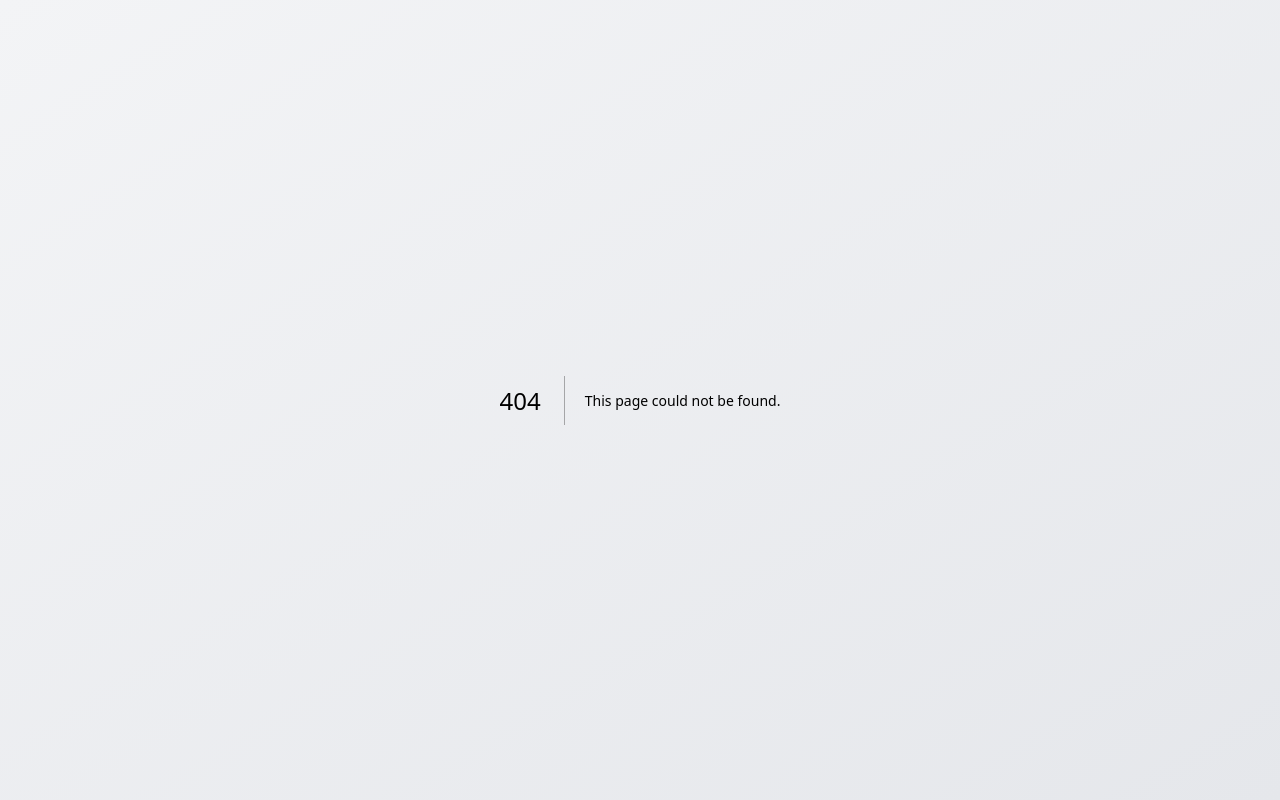
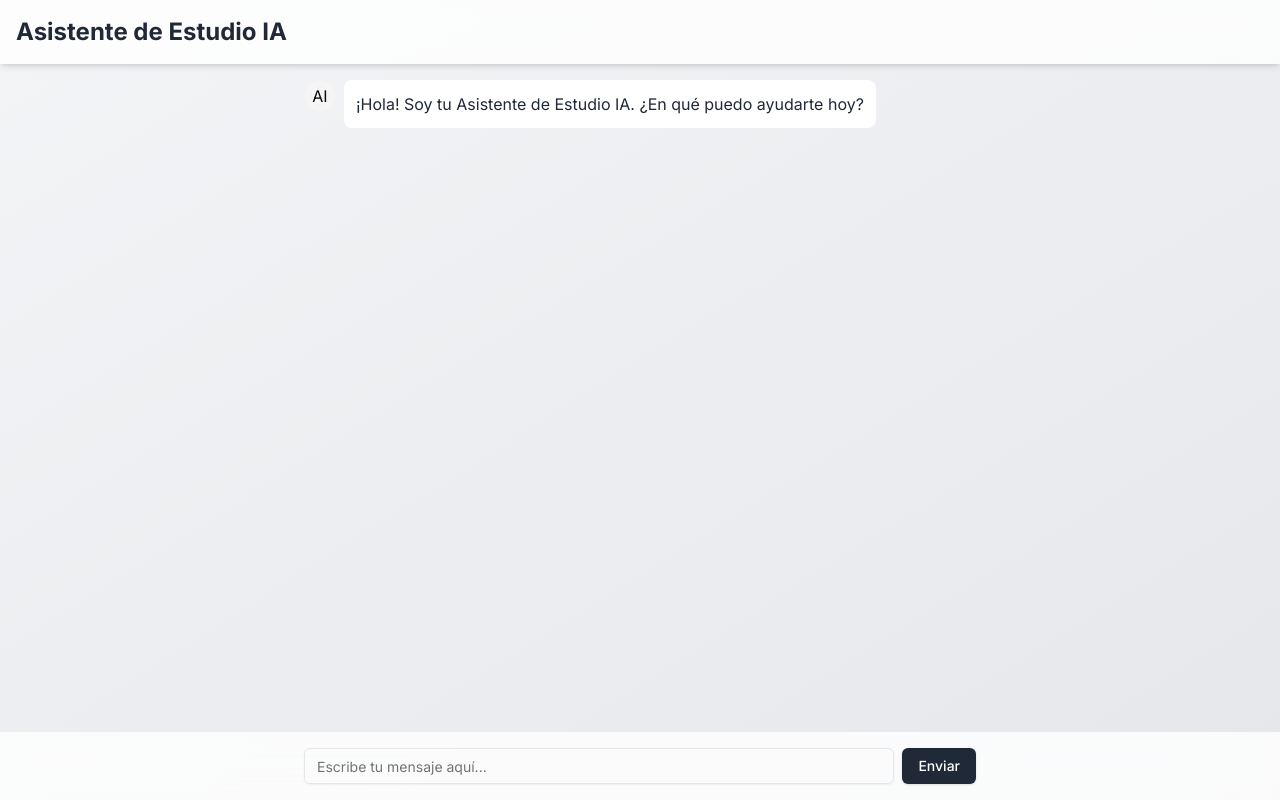
Before and after one commit to HoltzTomas/co-eng, a Next.js app: page /dashboard in a window 1280 px wide. Before the commit this address had no page. Built offline with nearby package versions, Linux system fonts and the light colour scheme.

Commit message:
Forgot to add files on last commit

```diff
--- /dev/null
+++ b/app/dashboard/page.tsx
@@ -0,0 +1,62 @@
+'use client'
+
+import { useState } from 'react'
+import { Button } from "@/components/ui/button"
+import { Input } from "@/components/ui/input"
+import { ScrollArea } from "@/components/ui/scroll-area"
+import { Avatar, AvatarFallback } from "@/components/ui/avatar"
+
+export default function ChatPage() {
+  const [messages, setMessages] = useState([
+    { role: 'assistant', content: '¡Hola! Soy tu Asistente de Estudio IA. ¿En qué puedo ayudarte hoy?' },
+  ])
+  const [input, setInput] = useState('')
+
+  const handleSend = () => {
+    if (input.trim()) {
+      setMessages([...messages, { role: 'user', content: input }])
+      setInput('')
+      // Aquí iría la lógica para enviar el mensaje al backend y recibir la respuesta
+    }
+  }
+
+  return (
+    <div className="flex flex-col h-screen bg-gradient-to-br from-gray-100 to-gray-200">
+      <header className="bg-white bg-opacity-80 backdrop-filter backdrop-blur-lg shadow-md p-4">
+        <h1 className="text-2xl font-bold text-gray-800">Asistente de Estudio IA</h1>
+      </header>
+
+      <ScrollArea className="flex-grow p-4">
+        <div className="max-w-2xl mx-auto space-y-4">
+          {messages.map((message, index) => (
+            <div key={index} className={`flex ${message.role === 'user' ? 'justify-end' : 'justify-start'}`}>
+              <div className={`flex items-start space-x-2 ${message.role === 'user' ? 'flex-row-reverse space-x-reverse' : ''}`}>
+                <Avatar className="w-8 h-8">
+                  <AvatarFallback>{message.role === 'user' ? 'U' : 'AI'}</AvatarFallback>
+                </Avatar>
+                <div className={`rounded-lg p-3 ${message.role === 'user' ? 'bg-gray-800 text-white' : 'bg-white text-gray-800'}`}>
+                  {message.content}
+                </div>
+              </div>
+            </div>
+          ))}
+        </div>
+      </ScrollArea>
+
+      <div className="bg-white bg-opacity-80 backdrop-filter backdrop-blur-lg p-4">
+        <div className="max-w-2xl mx-auto flex space-x-2">
+          <Input
+            value={input}
+            onChange={(e) => setInput(e.target.value)}
+            placeholder="Escribe tu mensaje aquí..."
+            className="flex-grow"
+            onKeyPress={(e) => e.key === 'Enter' && handleSend()}
+          />
+          <Button onClick={handleSend} className="bg-gray-800 text-white hover:bg-gray-700">
+            Enviar
+          </Button>
+        </div>
+      </div>
+    </div>
+  )
+}
--- /dev/null
+++ b/components/ui/avatar.tsx
@@ -0,0 +1,50 @@
+"use client"
+
+import * as React from "react"
+import * as AvatarPrimitive from "@radix-ui/react-avatar"
+
+import { cn } from "@/lib/utils"
+
+const Avatar = React.forwardRef<
+  React.ElementRef<typeof AvatarPrimitive.Root>,
+  React.ComponentPropsWithoutRef<typeof AvatarPrimitive.Root>
+>(({ className, ...props }, ref) => (
+  <AvatarPrimitive.Root
+    ref={ref}
+    className={cn(
+      "relative flex h-10 w-10 shrink-0 overflow-hidden rounded-full",
+      className
+    )}
+    {...props}
+  />
+))
+Avatar.displayName = AvatarPrimitive.Root.displayName
+
+const AvatarImage = React.forwardRef<
+  React.ElementRef<typeof AvatarPrimitive.Image>,
+  React.ComponentPropsWithoutRef<typeof AvatarPrimitive.Image>
+>(({ className, ...props }, ref) => (
+  <AvatarPrimitive.Image
+    ref={ref}
+    className={cn("aspect-square h-full w-full", className)}
+    {...props}
+  />
+))
+AvatarImage.displayName = AvatarPrimitive.Image.displayName
+
+const AvatarFallback = React.forwardRef<
+  React.ElementRef<typeof AvatarPrimitive.Fallback>,
+  React.ComponentPropsWithoutRef<typeof AvatarPrimitive.Fallback>
+>(({ className, ...props }, ref) => (
+  <AvatarPrimitive.Fallback
+    ref={ref}
+    className={cn(
+      "flex h-full w-full items-center justify-center rounded-full bg-muted",
+      className
+    )}
+    {...props}
+  />
+))
+AvatarFallback.displayName = AvatarPrimitive.Fallback.displayName
+
+export { Avatar, AvatarImage, AvatarFallback }
--- /dev/null
+++ b/components/ui/scroll-area.tsx
@@ -0,0 +1,48 @@
+"use client"
+
+import * as React from "react"
+import * as ScrollAreaPrimitive from "@radix-ui/react-scroll-area"
+
+import { cn } from "@/lib/utils"
+
+const ScrollArea = React.forwardRef<
+  React.ElementRef<typeof ScrollAreaPrimitive.Root>,
+  React.ComponentPropsWithoutRef<typeof ScrollAreaPrimitive.Root>
+>(({ className, children, ...props }, ref) => (
+  <ScrollAreaPrimitive.Root
+    ref={ref}
+    className={cn("relative overflow-hidden", className)}
+    {...props}
+  >
+    <ScrollAreaPrimitive.Viewport className="h-full w-full rounded-[inherit]">
+      {children}
+    </ScrollAreaPrimitive.Viewport>
+    <ScrollBar />
+    <ScrollAreaPrimitive.Corner />
+  </ScrollAreaPrimitive.Root>
+))
+ScrollArea.displayName = ScrollAreaPrimitive.Root.displayName
+
+const ScrollBar = React.forwardRef<
+  React.ElementRef<typeof ScrollAreaPrimitive.ScrollAreaScrollbar>,
+  React.ComponentPropsWithoutRef<typeof ScrollAreaPrimitive.ScrollAreaScrollbar>
+>(({ className, orientation = "vertical", ...props }, ref) => (
+  <ScrollAreaPrimitive.ScrollAreaScrollbar
+    ref={ref}
+    orientation={orientation}
+    className={cn(
+      "flex touch-none select-none transition-colors",
+      orientation === "vertical" &&
+        "h-full w-2.5 border-l border-l-transparent p-[1px]",
+      orientation === "horizontal" &&
+        "h-2.5 flex-col border-t border-t-transparent p-[1px]",
+      className
+    )}
+    {...props}
+  >
+    <ScrollAreaPrimitive.ScrollAreaThumb className="relative flex-1 rounded-full bg-border" />
+  </ScrollAreaPrimitive.ScrollAreaScrollbar>
+))
+ScrollBar.displayName = ScrollAreaPrimitive.ScrollAreaScrollbar.displayName
+
+export { ScrollArea, ScrollBar }
```
